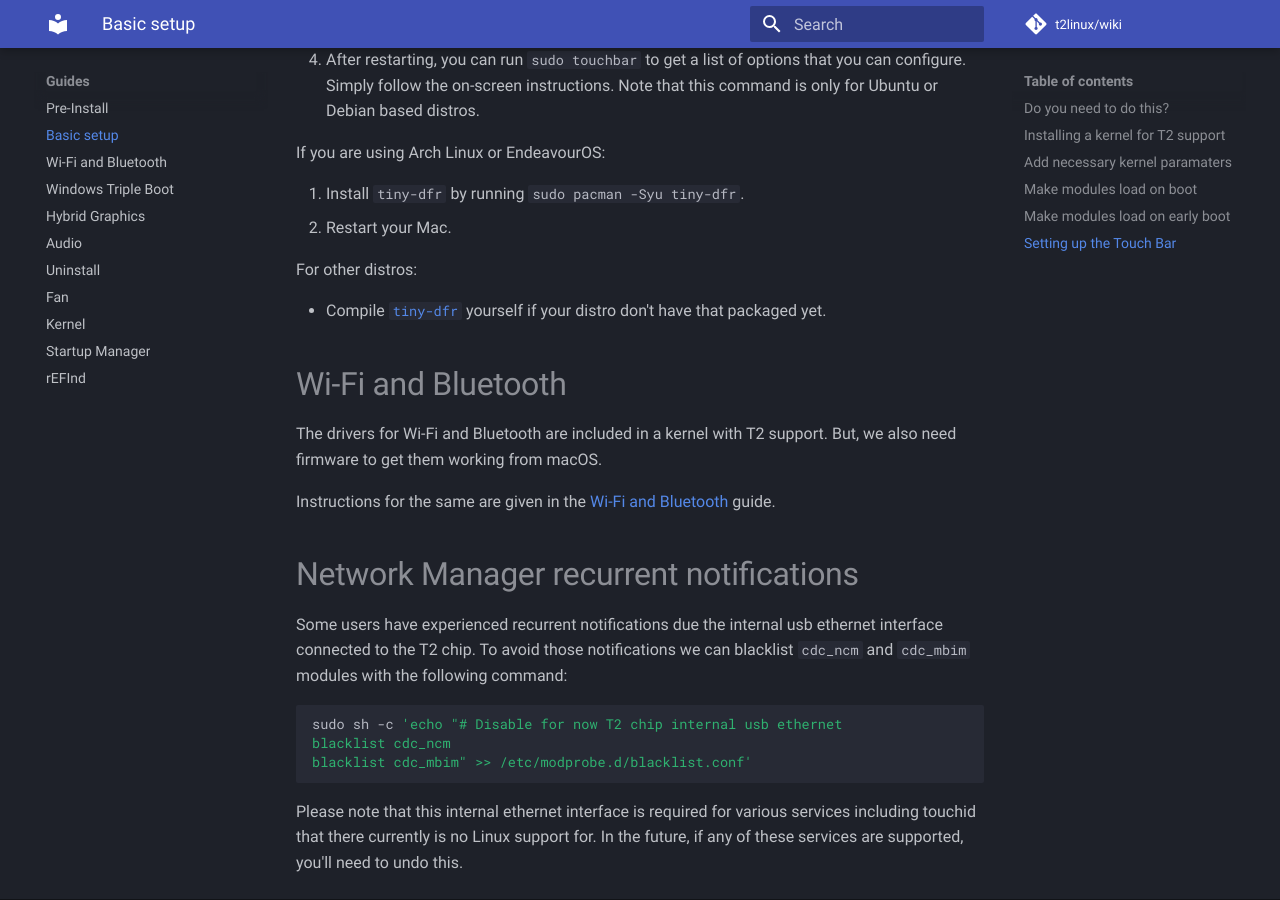
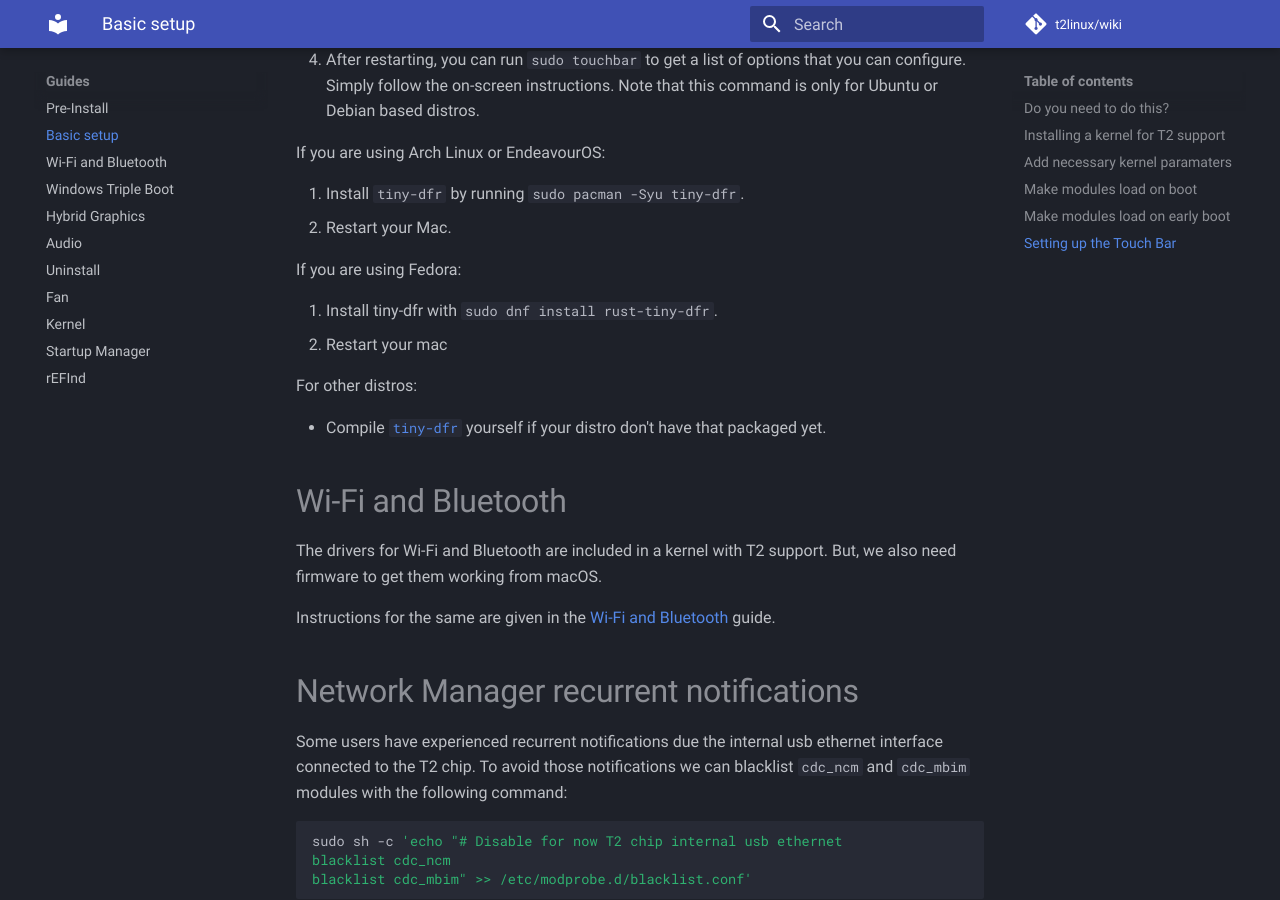
Before and after one commit to t2linux/wiki, an MkDocs documentation site: the page built from docs/guides/postinstall.md, in a window 1280 px wide and 900 px high, scrolled down 2971 px. Built offline with MkDocs 1.6.1 and Material for MkDocs 9.7.7, drawn with Linux system fonts in a browser that asks for light colours; comment, search, counter and statistics services are not loaded.

Commit message:
Add tiny-dfr instructions for fedora

```diff
--- a/docs/guides/postinstall.md
+++ b/docs/guides/postinstall.md
@@ -104,6 +104,11 @@ If you are using Arch Linux or EndeavourOS:
   1. Install `tiny-dfr` by running `sudo pacman -Syu tiny-dfr`.
   2. Restart your Mac.
 
+If you are using Fedora:
+
+  1. Install tiny-dfr with `sudo dnf install rust-tiny-dfr`.
+  2. Restart your mac
+
 For other distros:
 
 - Compile [`tiny-dfr`](https://github.com/kekrby/tiny-dfr) yourself if your distro don't have that packaged yet.
```
